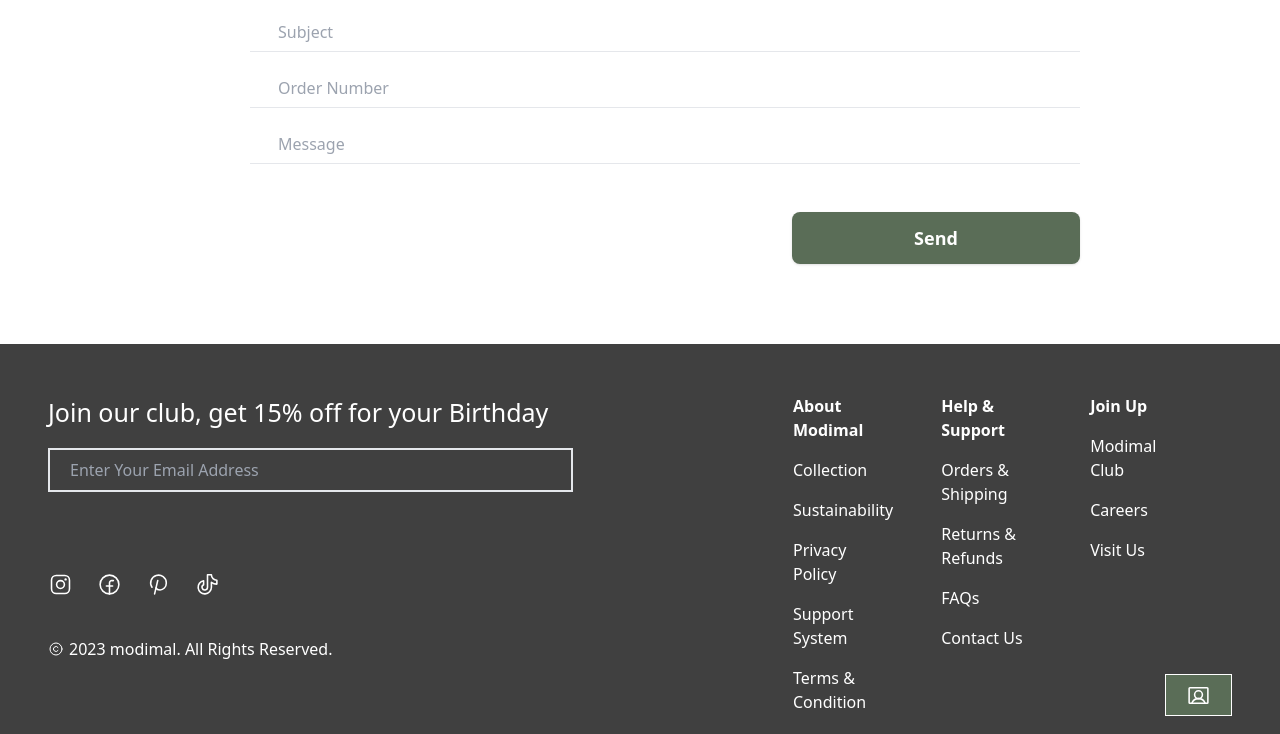
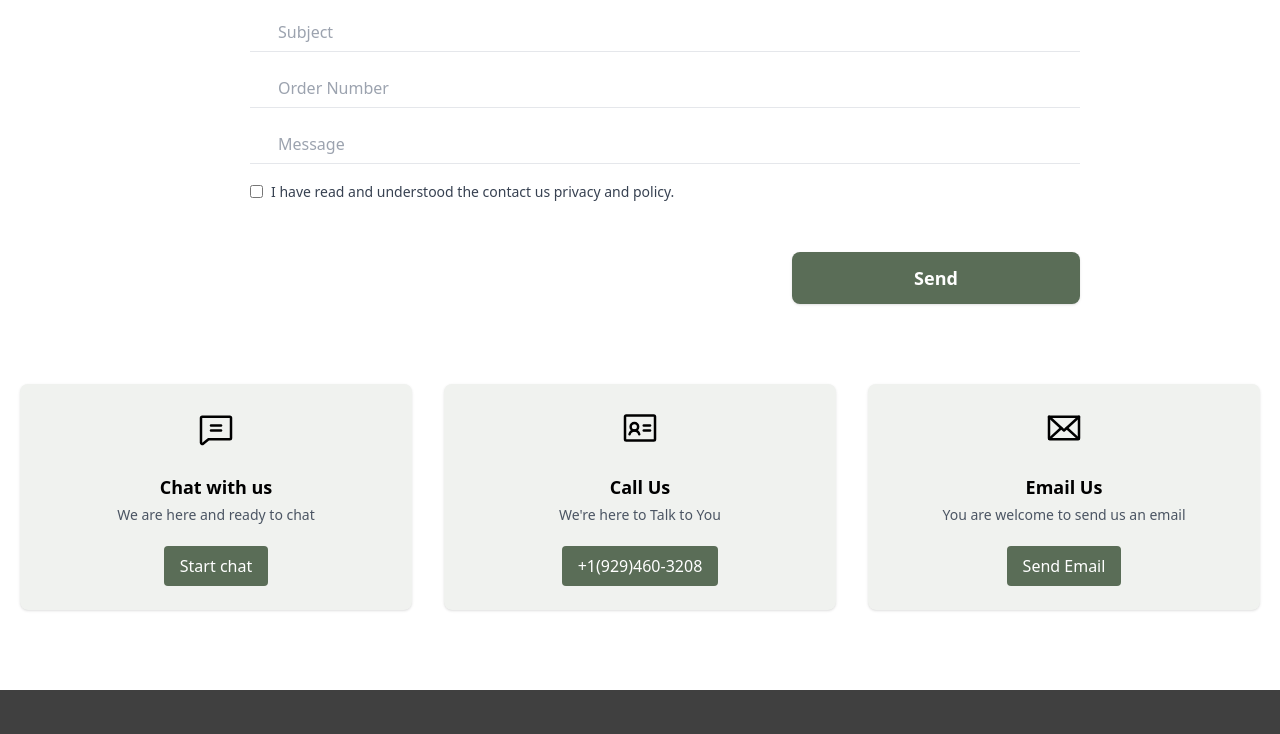
Before and after one commit to caiobrotzki/Modimal, a React (Vite) app: page /contact in a window 1280 px wide. Shown: the part 540-1274 px from the top of the page. Built offline with nearby package versions, Linux system fonts and the light colour scheme.

Commit message:
new adds for page contact your stats is finish

```diff
--- a/src/components/nav.tsx
+++ b/src/components/nav.tsx
@@ -5,7 +5,14 @@ import Heart from "../assets/img/heart.svg";
 import { Link } from "react-router-dom";
 import { Leaf } from "phosphor-react";
 
-const navItems = ["Home","Collection","New In","Modiweek","Plus Size","Sustainability",];
+const navItems = [
+  "Home",
+  "Collection",
+  "New In",
+  "Modiweek",
+  "Plus Size",
+  "Sustainability",
+];
 function Nav() {
   return (
     <div className="w-full h-[60px] fixed top-0 z-50">
@@ -17,7 +24,10 @@ function Nav() {
           <div className="flex">
             <Link to="/" className="flex items-center">
               <h1 className="text-[30px] font-bold ml-[55px]">modimal</h1>
-              <Leaf className="ml-2 rounded-full bg-[#5A6D57] text-white" size={22} />
+              <Leaf
+                className="ml-2 rounded-full bg-[#5A6D57] text-white"
+                size={22}
+              />
             </Link>
           </div>
           <p className="text-[10px] text-center ml-20">women clothing</p>
@@ -29,7 +39,13 @@ function Nav() {
                 key={item}
                 className="hover:text-[#5A6D57] hover:scale-105 transition-all duration-300"
               >
-                {item}
+                {item === "Home" ? (
+                  <Link to="/" className="">
+                    {item}
+                  </Link>
+                ) : (
+                  item
+                )}
               </li>
             ))}
           </ul>
@@ -57,4 +73,4 @@ function Nav() {
   );
 }
 
-export default Nav
+export default Nav;
--- a/src/pages/ContactUS.tsx
+++ b/src/pages/ContactUS.tsx
@@ -1,4 +1,5 @@
 import Form  from "../pages/features/Contact/form";
+import Cards from "../pages/features/Contact/cardss"
 export default function ContactUS() {
   return (
     <div className="mt-[200px] mb-20">
@@ -7,7 +8,9 @@ export default function ContactUS() {
       </div>
       <div>
         <Form />
+        <Cards />
       </div>
+
     </div>
   );
 }
--- /dev/null
+++ b/src/pages/features/Contact/cardprop.tsx
@@ -0,0 +1,34 @@
+import React from "react";
+
+interface CardProp {
+  icon?: React.ReactNode;
+  title: string;
+  subtitle: string;
+  className?: string;
+  button?: string;
+}
+
+const Card: React.FC<CardProp> = ({
+  icon,
+  title,
+  subtitle,
+  className = "",
+  button,
+}) => {
+  return (
+    <div
+      className={`w-[392px] h-[226px] p-6 rounded-lg shadow bg-[#F0F2EF] flex flex-col items-center justify-between ${className}`}
+    >
+      {icon && <div className="mb-3">{icon}</div>}
+      <h2 className="text-lg font-bold mb-1">{title}</h2>
+      <p className="text-sm text-gray-600 mb-3 text-center">{subtitle}</p>
+      {button && (
+        <button className="mt-2 px-4 py-2 bg-[#5A6D57] text-white rounded hover:bg-[#46604a] transition">
+          {button}
+        </button>
+      )}
+    </div>
+  );
+};
+
+export default Card;
--- /dev/null
+++ b/src/pages/features/Contact/cardss.tsx
@@ -0,0 +1,41 @@
+import Card from "../Contact/cardprop";
+import { Envelope, ChatText, IdentificationCard } from "phosphor-react";
+
+const cardData = [
+  {
+    icon: <ChatText size={40} className=" mb-3" />,
+    title: "Chat with us",
+    subtitle: "We are here and ready to chat",
+    button: "Start chat",
+  },
+  {
+    icon: <IdentificationCard size={40} className=" mb-3" />,
+    title: "Call Us",
+    subtitle: "We're here to Talk to You",
+    button: "+1(929)460-3208",
+  },
+  {
+    icon: <Envelope size={40} className=" mb-3" />,
+    title: "Email Us",
+    subtitle: "You are welcome to send us an email",
+    button: "Send Email",
+  },
+];
+
+export default function Cards() {
+  return (
+    <div className="mt-20">
+      <div className="flex gap-8 flex-wrap justify-center">
+        {cardData.map((card, idx) => (
+          <Card
+            key={idx}
+            icon={card.icon}
+            title={card.title}
+            subtitle={card.subtitle}
+            button={card.button}
+          />
+        ))}
+      </div>
+    </div>
+  );
+}
--- a/src/pages/features/Contact/form.tsx
+++ b/src/pages/features/Contact/form.tsx
@@ -1,5 +1,4 @@
 import { Envelope } from "phosphor-react";
-import Input from "../../../components/input";
 
 const ArrayInput = [
   { placeholder: "Full Name", type: "text" },
@@ -20,13 +19,22 @@ export default function ContactUS() {
         <h1 className="mb-4 font-semibold text-2xl">Your Information</h1>
         <form className="flex flex-col gap-4">
           {ArrayInput.map((input, idx) => (
-            <Input
+            <input
               key={idx}
               type={input.type}
               placeholder={input.placeholder}
               className="border-b h-[40px] pl-7 w-full"
+              required
             />
           ))}
+          <div>
+            <label className="inline-flex items-center">
+              <input type="checkbox" required className="form-checkbox text-red-600" />
+              <span className="ml-2 text-gray-700 text-sm">
+                I have read and understood the contact us privacy and policy.
+              </span>
+            </label>
+          </div>
           <div className="w-full flex justify-end">
             <button
               className="mt-8 py-3 rounded-lg text-white bg-[#5A6D57] font-semibold text-lg transition w-[288px] hover:bg-[#46604a] shadow"
```
